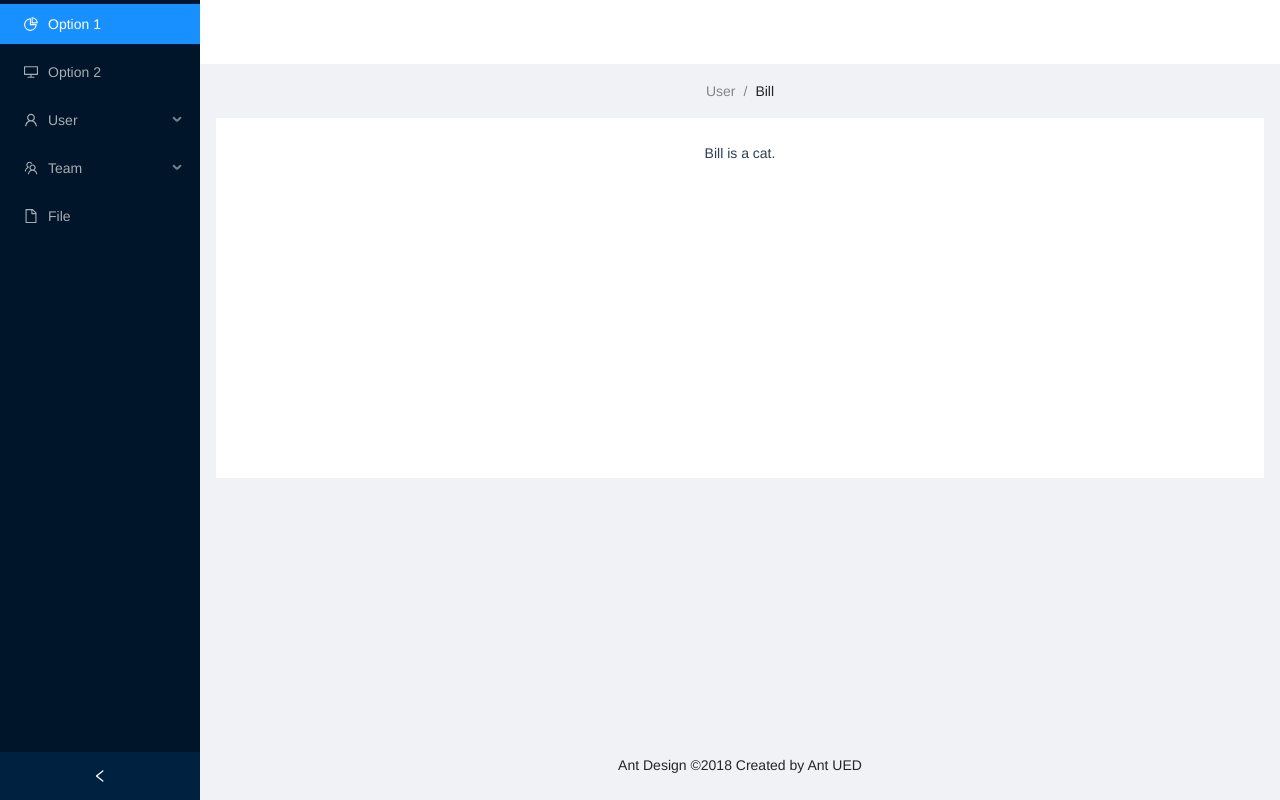
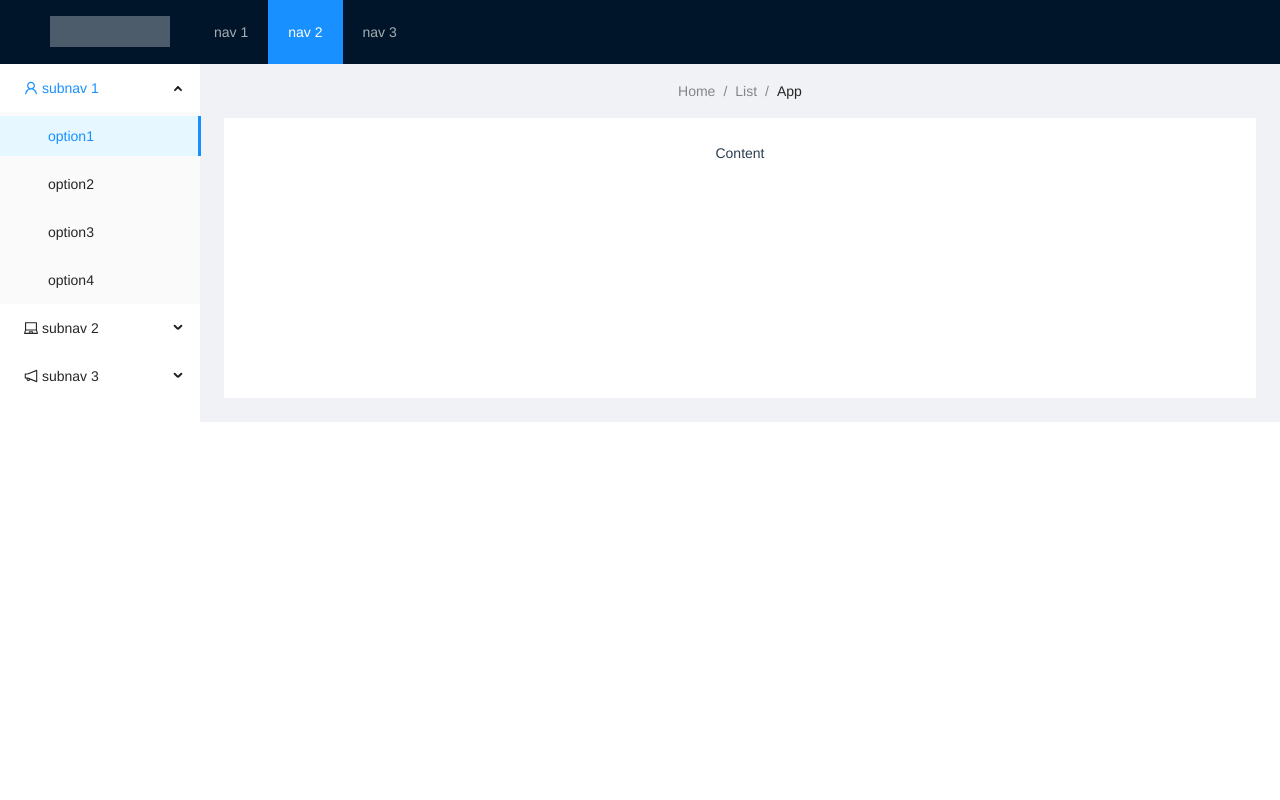
Before and after one commit to mujiubai/m12306, a Vue app in the folder web/: page / in a window 1280 px wide. Built offline with nearby package versions, Linux system fonts and the light colour scheme; no server answers.

Commit message:
更改中控界面布局

```diff
--- a/web/src/views/main.vue
+++ b/web/src/views/main.vue
@@ -1,98 +1,113 @@
 <template>
-    <a-layout style="min-height: 100vh">
-        <a-layout-sider v-model:collapsed="collapsed" collapsible>
+    <a-layout id="components-layout-demo-top-side-2">
+      <a-layout-header class="header">
         <div class="logo" />
-            <a-menu theme="dark" v-model:selectedKeys="selectedKeys" mode="inline">
-                <a-menu-item key="1">
-                    <pie-chart-outlined />
-                    <span>Option 1</span>
-                </a-menu-item>
-                <a-menu-item key="2">
-                    <desktop-outlined />
-                    <span>Option 2</span>
-                </a-menu-item>
+        <a-menu
+          theme="dark"
+          mode="horizontal"
+          v-model:selectedKeys="selectedKeys1"
+          :style="{ lineHeight: '64px' }"
+        >
+          <a-menu-item key="1">nav 1</a-menu-item>
+          <a-menu-item key="2">nav 2</a-menu-item>
+          <a-menu-item key="3">nav 3</a-menu-item>
+        </a-menu>
+      </a-layout-header>
+      <a-layout>
+        <a-layout-sider width="200" style="background: #fff">
+          <a-menu
+            mode="inline"
+            v-model:selectedKeys="selectedKeys2"
+            v-model:openKeys="openKeys"
+            :style="{ height: '100%', borderRight: 0 }"
+          >
             <a-sub-menu key="sub1">
               <template #title>
                 <span>
                   <user-outlined />
-                            <span>User</span>
+                  subnav 1
                 </span>
               </template>
-                    <a-menu-item key="3">Tom</a-menu-item>
-                    <a-menu-item key="4">Bill</a-menu-item>
-                    <a-menu-item key="5">Alex</a-menu-item>
+              <a-menu-item key="1">option1</a-menu-item>
+              <a-menu-item key="2">option2</a-menu-item>
+              <a-menu-item key="3">option3</a-menu-item>
+              <a-menu-item key="4">option4</a-menu-item>
             </a-sub-menu>
             <a-sub-menu key="sub2">
               <template #title>
                 <span>
-                            <team-outlined />
-                            <span>Team</span>
+                  <laptop-outlined />
+                  subnav 2
                 </span>
               </template>
-                    <a-menu-item key="6">Team 1</a-menu-item>
-                    <a-menu-item key="8">Team 2</a-menu-item>
+              <a-menu-item key="5">option5</a-menu-item>
+              <a-menu-item key="6">option6</a-menu-item>
+              <a-menu-item key="7">option7</a-menu-item>
+              <a-menu-item key="8">option8</a-menu-item>
             </a-sub-menu>
-                <a-menu-item key="9">
-                    <file-outlined />
-                    <span>File</span>
-                </a-menu-item>
+            <a-sub-menu key="sub3">
+              <template #title>
+                <span>
+                  <notification-outlined />
+                  subnav 3
+                </span>
+              </template>
+              <a-menu-item key="9">option9</a-menu-item>
+              <a-menu-item key="10">option10</a-menu-item>
+              <a-menu-item key="11">option11</a-menu-item>
+              <a-menu-item key="12">option12</a-menu-item>
+            </a-sub-menu>
           </a-menu>
         </a-layout-sider>
-        <a-layout>
-            <a-layout-header style="background: #fff; padding: 0" />
-            <a-layout-content style="margin: 0 16px">
+        <a-layout style="padding: 0 24px 24px">
           <a-breadcrumb style="margin: 16px 0">
-                    <a-breadcrumb-item>User</a-breadcrumb-item>
-                    <a-breadcrumb-item>Bill</a-breadcrumb-item>
+            <a-breadcrumb-item>Home</a-breadcrumb-item>
+            <a-breadcrumb-item>List</a-breadcrumb-item>
+            <a-breadcrumb-item>App</a-breadcrumb-item>
           </a-breadcrumb>
-                <div :style="{ padding: '24px', background: '#fff', minHeight: '360px' }">
-                    Bill is a cat.
-                </div>
+          <a-layout-content
+            :style="{ background: '#fff', padding: '24px', margin: 0, minHeight: '280px' }"
+          >
+            Content
           </a-layout-content>
-            <a-layout-footer style="text-align: center">
-                Ant Design ©2018 Created by Ant UED
-            </a-layout-footer>
+        </a-layout>
       </a-layout>
     </a-layout>
   </template>
   <script>
-import {
-    PieChartOutlined,
-    DesktopOutlined,
-    UserOutlined,
-    TeamOutlined,
-    FileOutlined,
-} from '@ant-design/icons-vue';
+  import { UserOutlined, LaptopOutlined, NotificationOutlined } from '@ant-design/icons-vue';
   import { defineComponent, ref } from 'vue';
   export default defineComponent({
-    // name:"main-view",
     components: {
-        PieChartOutlined,
-        DesktopOutlined,
       UserOutlined,
-        TeamOutlined,
-        FileOutlined,
+      LaptopOutlined,
+      NotificationOutlined,
     },
-    data() {
+    setup() {
       return {
+        selectedKeys1: ref(['2']),
+        selectedKeys2: ref(['1']),
         collapsed: ref(false),
-            selectedKeys: ref(['1']),
+        openKeys: ref(['sub1']),
       };
     },
   });
   </script>
   <style>
-#components-layout-demo-side .logo {
-    height: 32px;
-    margin: 16px;
+  #components-layout-demo-top-side-2 .logo {
+    float: left;
+    width: 120px;
+    height: 31px;
+    margin: 16px 24px 16px 0;
     background: rgba(255, 255, 255, 0.3);
   }
 
-.site-layout .site-layout-background {
+  .ant-row-rtl #components-layout-demo-top-side-2 .logo {
+    float: right;
+    margin: 16px 0 16px 24px;
+  }
+
+  .site-layout-background {
     background: #fff;
   }
-
-[data-theme='dark'] .site-layout .site-layout-background {
-    background: #141414;
-}
   </style>
```
Lines whose indentation alone changed are shown as unchanged.
